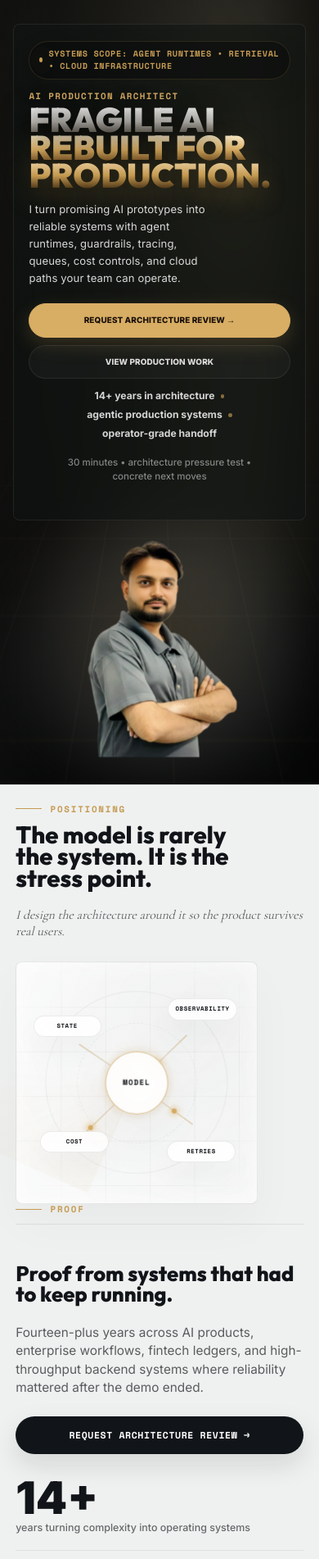
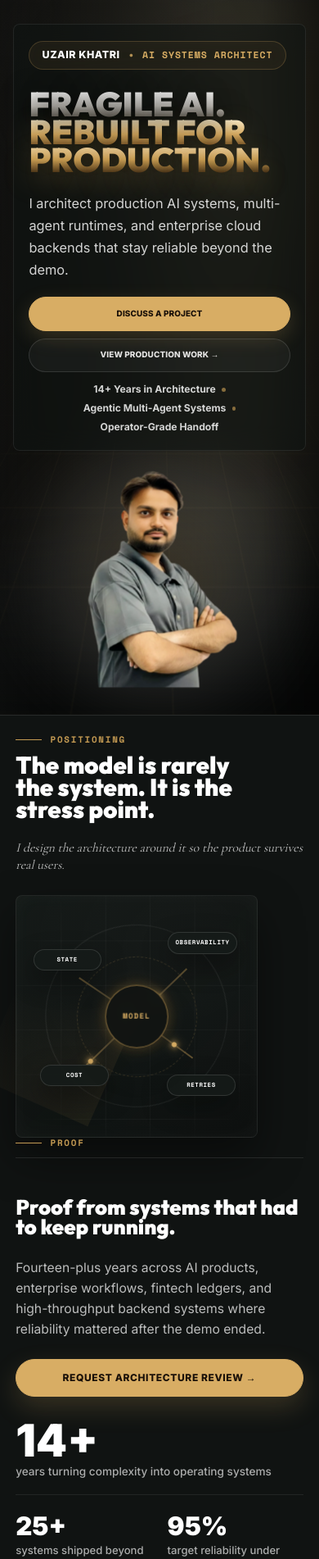
Before and after one commit to uzairkhatri/uzairkhatri, a Next.js app: page / in a window 390 px wide. Shown: the part 47-1949 px from the top of the page at 82% size. Built offline with nearby package versions, Linux system fonts and the light colour scheme.

Commit message:
feat(design): streamline hero narrative, eliminate white section interruption, elevate 3-part work disclosure, and add project stage selector

```diff
--- a/app/globals.css
+++ b/app/globals.css
@@ -651,6 +651,79 @@ code, pre, .tech-mono, .hero-availability, .hero-role small, .hero-microcopy {
   opacity: 0.26;
 }
 
+.hero-identity-row {
+  display: inline-flex;
+  align-items: center;
+  gap: 0.65rem;
+  margin-bottom: 0.85rem;
+  padding: 0.45rem 0.95rem;
+  border-radius: 999px;
+  background: rgba(197, 155, 83, 0.08);
+  border: 1px solid rgba(216, 173, 100, 0.22);
+  backdrop-filter: blur(10px);
+  width: fit-content;
+}
+
+.hero-identity-name {
+  color: #ffffff;
+  font-family: var(--font-inter), sans-serif;
+  font-size: clamp(0.78rem, 0.9vw, 0.88rem);
+  font-weight: 750;
+  letter-spacing: 0.04em;
+  text-transform: uppercase;
+}
+
+.hero-identity-sep {
+  color: var(--gold-bright);
+  font-size: 0.75rem;
+  opacity: 0.8;
+}
+
+.hero-identity-role {
+  color: var(--gold-bright);
+  font-family: var(--font-space-mono), monospace;
+  font-size: clamp(0.72rem, 0.82vw, 0.82rem);
+  font-weight: 700;
+  letter-spacing: 0.08em;
+  text-transform: uppercase;
+}
+
+.hero-thesis {
+  margin: 1.1rem 0 0;
+  max-width: 38rem;
+  color: rgba(255, 255, 255, 0.82);
+  font-family: var(--font-inter), sans-serif;
+  font-size: clamp(1.02rem, 1.15vw, 1.18rem);
+  font-weight: 400;
+  line-height: 1.65;
+  letter-spacing: 0;
+}
+
+.hero-secondary-btn {
+  display: inline-flex;
+  min-height: 2.85rem;
+  align-items: center;
+  justify-content: center;
+  border: 1px solid rgba(255, 255, 255, 0.12) !important;
+  border-radius: 999px;
+  padding: 0 1.4rem;
+  color: rgba(255, 255, 255, 0.88) !important;
+  background: rgba(255, 255, 255, 0.04) !important;
+  font-family: var(--font-inter), sans-serif;
+  font-size: clamp(0.75rem, 0.8vw, 0.82rem);
+  font-weight: 650;
+  letter-spacing: 0.02em;
+  box-shadow: none !important;
+  transition: all 0.25s cubic-bezier(0.22, 1, 0.36, 1);
+}
+
+.hero-secondary-btn:hover {
+  background: rgba(255, 255, 255, 0.09) !important;
+  border-color: rgba(255, 255, 255, 0.3) !important;
+  color: #ffffff !important;
+  transform: translateY(-2px);
+}
+
 .hero-status-row {
   display: flex;
   flex-wrap: wrap;
--- a/components/AEOQuestions.tsx
+++ b/components/AEOQuestions.tsx
@@ -13,27 +13,27 @@ interface Capability {
 const capabilities: Capability[] = [
   {
     tag: "01 / Production AI",
-    title: "AI Services & Architectures",
+    title: "Production AI Systems",
     desc: "Transforming prototype LLM prompts into resilient enterprise systems. Specializing in multi-agent LangGraph runtimes, hybrid vector search (RAG), Pydantic deterministic guardrails, and model failover routines.",
     tags: ["LangGraph", "Vector RAG", "OpenAI / Claude", "Bedrock Failover", "LangSmith"]
   },
   {
-    tag: "02 / Agentic Operations",
-    title: "Autonomous AI Workflows",
-    desc: "Designing stateful, fault-isolated agent workflows with structured memory contracts, asynchronous worker queues, dead-letter retry buffers, and human-in-the-loop review gates.",
+    tag: "02 / Systems Topology",
+    title: "Enterprise Architecture",
+    desc: "Designing stateful, fault-isolated agent workflows and microservice topologies with structured memory contracts, asynchronous worker queues, dead-letter retry buffers, and comprehensive audit trails.",
     tags: ["State Machines", "Celery / Redis", "Dead-Letter Queues", "HITL Review", "Async Buses"]
   },
   {
-    tag: "03 / Scalable Platforms",
-    title: "SaaS Applications & Backends",
-    desc: "Engineering multi-tenant SaaS platforms with distributed concurrency safety (Redis Redlock), automated Stripe Connect payout reconciliation, high-throughput Postgres schemas, and cloud deployment.",
-    tags: ["Multi-Tenant", "Stripe Connect", "Redis Redlock", "FastAPI / Python", "AWS ECS / RDS"]
+    tag: "03 / 0 to 1 Execution",
+    title: "AI Product Engineering",
+    desc: "Engineering high-leverage AI products from 0 to 1 with distributed concurrency safety, automated monetization/billing ledgers, high-throughput database schemas, and intuitive operator controls.",
+    tags: ["Product 0 to 1", "Stripe Connect", "Redis Redlock", "FastAPI / Python", "AWS ECS / RDS"]
   },
   {
-    tag: "04 / App Layer",
-    title: "Production Web Platforms & App Layer",
-    desc: "Applying the same rigorous systems discipline to the client delivery surface. High-throughput Next.js 15 App Router, React 19 server-side streaming, real-time UI states, and sub-50ms global edge delivery.",
-    tags: ["Next.js 15", "React 19", "Edge Streaming", "Real-Time UI", "Cloudflare"]
+    tag: "04 / Cloud & Edge",
+    title: "Cloud & Platform Architecture",
+    desc: "Hardening platforms on AWS and modern cloud edge. High-throughput Next.js and FastAPI runtimes, Redis caching, global edge distribution, automated CI/CD, and sub-50ms latency.",
+    tags: ["AWS Cloud", "Edge Delivery", "Next.js / Python", "Sub-50ms TTFB", "Cloudflare"]
   }
 ];
 
@@ -73,13 +73,13 @@ export default function AEOQuestions() {
         <header className={styles.header}>
           <div className={styles.eyebrow}>
             <span className={styles.eyebrowDot} />
-            Specialized Engineering
+            High-Leverage Impact
           </div>
           <h2 className={styles.title}>
-            Core Capabilities: AI Services, SaaS & Web Engineering
+            Where I Create the Most Value
           </h2>
           <p className={styles.subtitle}>
-            Senior architectural judgment across four high-leverage domains, closing the gap between prototype demos and dependable enterprise production.
+            Senior architectural judgment across four high-stakes domains—closing the gap between promising AI prototypes and dependable enterprise production.
           </p>
         </header>
 
--- a/components/Landing.tsx
+++ b/components/Landing.tsx
@@ -126,11 +126,11 @@ export default function Landing() {
         <div className="hero-portrait-glow" />
         <div className="hero-blueprint-grid" />
 
-        {/* Docked Executive Architecture HUD Cards */}
+        {/* Minimalist Executive Architecture HUD Callouts */}
         <div className="hero-hud-card hud-top-left">
           <div className="hud-card-header">
             <span className="hud-status-dot gold" />
-            <span className="hud-card-tag">SYSTEM RUNTIME</span>
+            <span className="hud-card-tag">AGENT RUNTIME</span>
           </div>
           <strong className="hud-card-title">LangGraph Multi-Agent</strong>
           <span className="hud-card-sub">State Graphs &bull; Error Isolation</span>
@@ -141,44 +141,43 @@ export default function Landing() {
             <span className="hud-status-dot green" />
             <span className="hud-card-tag">PRODUCTION INFRA</span>
           </div>
-          <strong className="hud-card-title">FastAPI &bull; Vector &bull; AWS</strong>
-          <span className="hud-card-sub">Queue Buffering &bull; Latency Limits</span>
+          <strong className="hud-card-title">FastAPI &bull; Redis &bull; AWS</strong>
+          <span className="hud-card-sub">Queue Buffering &bull; Distributed Locks</span>
         </div>
 
-        <Image src={withBasePath("/img/profile/hero-portrait.webp")} alt="Uzair Khatri - AI Production Architect" fill sizes="(max-width: 900px) 82vw, 42vw" priority fetchPriority="high" />
+        <Image src={withBasePath("/img/profile/hero-portrait.webp")} alt="Uzair Khatri - AI Systems Architect" fill sizes="(max-width: 900px) 82vw, 42vw" priority fetchPriority="high" />
       </div>
 
       <div className="hero-content">
-        <div className="hero-status-row">
-          <div className="hero-telemetry-pill">
-            <span className="telemetry-pulse-gold" />
-            <span>Systems Scope: Agent Runtimes &bull; Retrieval &bull; Cloud Infrastructure</span>
-          </div>
+        <div className="hero-identity-row">
+          <span className="hero-identity-name">Uzair Khatri</span>
+          <span className="hero-identity-sep">&bull;</span>
+          <span className="hero-identity-role">AI Systems Architect</span>
         </div>
+
         <div className="hero-role">
-          <small>AI Production Architect</small>
           <h2>
-            <span>Fragile AI</span>
-            <span>rebuilt for</span>
-            <span>production.</span>
+            <span>Fragile AI.</span>
+            <span>Rebuilt for</span>
+            <span>Production.</span>
           </h2>
-          <span>
-            I turn promising AI prototypes into reliable systems with agent runtimes,
-            guardrails, tracing, queues, cost controls, and cloud paths your team can operate.
-          </span>
+          <p className="hero-thesis">
+            I architect production AI systems, multi-agent runtimes, and enterprise cloud backends that stay reliable beyond the demo.
+          </p>
         </div>
+
         <div className="hero-actions" aria-label="Hero actions">
           <a href={BOOKING_URL} target="_blank" rel="noreferrer" className="btn-3d-double">
-            <span className="btn-3d-text-primary">Request Architecture Review &rarr;</span>
+            <span className="btn-3d-text-primary">Discuss a Project</span>
           </a>
-          <a href="#work">View Production Work</a>
+          <a href="#work" className="hero-secondary-btn">View Production Work &rarr;</a>
         </div>
+
         <div className="hero-proof-row" aria-label="Proof points">
-          <span>14+ years in architecture</span>
-          <span>agentic production systems</span>
-          <span>operator-grade handoff</span>
+          <span>14+ Years in Architecture</span>
+          <span>Agentic Multi-Agent Systems</span>
+          <span>Operator-Grade Handoff</span>
         </div>
-        <p className="hero-microcopy">30 minutes &bull; architecture pressure test &bull; concrete next moves</p>
       </div>
     </section>
   );
--- a/components/ManifestoAndStats.module.css
+++ b/components/ManifestoAndStats.module.css
@@ -1,8 +1,8 @@
 .section {
   overflow: hidden;
-  background: #eff1f0;
-  padding: clamp(4rem, 6vw, 6.5rem) var(--page-pad);
-  border-top: 1px solid rgba(17, 20, 24, 0.08);
+  background: var(--graphite-deep);
+  padding: clamp(4.5rem, 6.5vw, 7rem) var(--page-pad);
+  border-top: 1px solid var(--hairline-dark);
 }
 
 .shell {
@@ -26,7 +26,7 @@
   align-content: start;
   gap: 2.5rem;
   padding-left: clamp(2rem, 4vw, 4rem);
-  border-left: 1px solid rgba(17, 20, 24, 0.08);
+  border-left: 1px solid var(--hairline-dark);
 }
 
 .eyebrow {
@@ -44,22 +44,22 @@
 .copy h2 {
   max-width: 14ch;
   margin: 0;
-  color: var(--ink);
+  color: #ffffff;
   font-family: var(--font-outfit), var(--font-inter), sans-serif;
   font-size: clamp(2.3rem, 4.2vw, 4.4rem);
-  font-weight: 800;
+  font-weight: 850;
   letter-spacing: 0;
-  line-height: 0.9;
+  line-height: 0.92;
 }
 
 .copy span {
   max-width: 34rem;
-  color: rgba(17, 20, 24, 0.68);
+  color: rgba(255, 255, 255, 0.72);
   font-family: var(--font-cormorant-garamond), Georgia, serif;
   font-weight: 400;
   font-size: clamp(1.25rem, 2vw, 1.9rem);
   font-style: italic;
-  line-height: 1.25;
+  line-height: 1.3;
 }
 
 .systemMap {
@@ -67,20 +67,18 @@
   width: min(100%, 34rem);
   aspect-ratio: 1;
   justify-self: start;
-  overflow: visible; /* Changed from hidden to allow Z-axis floating elements to render above boundaries */
-  border: 1px solid rgba(17, 20, 24, 0.08);
+  overflow: visible;
+  border: 1px solid rgba(255, 255, 255, 0.08);
   border-radius: 8px;
   background:
-    radial-gradient(circle at 50% 50%, rgba(197, 155, 83, 0.14), transparent 22%),
-    radial-gradient(circle at 70% 25%, rgba(17, 20, 24, 0.04), transparent 16rem),
-    linear-gradient(135deg, rgba(255, 255, 255, 0.8), rgba(255, 255, 255, 0.45));
+    radial-gradient(circle at 50% 50%, rgba(197, 155, 83, 0.12), transparent 28%),
+    radial-gradient(circle at 70% 25%, rgba(255, 255, 255, 0.02), transparent 16rem),
+    linear-gradient(135deg, rgba(20, 25, 23, 0.95), rgba(13, 16, 15, 0.85));
   box-shadow:
-    0 1.5rem 3.5rem rgba(17, 20, 24, 0.03),
-    inset 0 0 1.5rem rgba(255, 255, 255, 0.6);
-  backdrop-filter: blur(4px);
+    0 1.5rem 3.5rem rgba(0, 0, 0, 0.45),
+    inset 0 0 1.5rem rgba(255, 255, 255, 0.03);
+  backdrop-filter: blur(8px);
   margin-top: 1rem;
-
-  /* Preserve 3D context */
   transform-style: preserve-3d;
 }
 
@@ -90,13 +88,11 @@
   inset: 0;
   border-radius: 8px;
   background-image:
-    linear-gradient(rgba(17, 20, 24, 0.035) 1px, transparent 1px),
-    linear-gradient(90deg, rgba(17, 20, 24, 0.035) 1px, transparent 1px);
+    linear-gradient(rgba(255, 255, 255, 0.035) 1px, transparent 1px),
+    linear-gradient(90deg, rgba(255, 255, 255, 0.035) 1px, transparent 1px);
   background-size: 3.4rem 3.4rem;
   mask-image: radial-gradient(circle at 50% 50%, #000 0 62%, transparent 88%);
   z-index: 1;
-
-  /* Pushed back in Z */
   transform: translateZ(-20px);
 }
 
@@ -108,7 +104,7 @@
   width: 100%;
   height: 100%;
   border-radius: 8px;
-  background: conic-gradient(from 0deg, rgba(197, 155, 83, 0.05) 0deg, transparent 80deg);
+  background: conic-gradient(from 0deg, rgba(197, 155, 83, 0.08) 0deg, transparent 80deg);
   transform-origin: center center;
   animation: rotate-cw-3d-glow 12s infinite linear;
   pointer-events: none;
@@ -120,7 +116,7 @@
 .orbitInner {
   position: absolute;
   inset: 12%;
-  border: 1px solid rgba(17, 20, 24, 0.06);
+  border: 1px solid rgba(255, 255, 255, 0.08);
   border-radius: 50%;
   z-index: 2;
   transform-style: preserve-3d;
@@ -134,7 +130,7 @@
 .orbitMiddle {
   inset: 25%;
   border-style: dashed;
-  border-color: rgba(17, 20, 24, 0.05);
+  border-color: rgba(216, 173, 100, 0.18);
   transform: translateZ(10px);
   animation: rotate-ccw-3d 26s infinite linear;
 }
@@ -142,11 +138,11 @@
 .orbitInner {
   inset: 38.5%;
   border: 1.5px solid rgba(197, 155, 83, 0.52);
-  background: rgba(255, 255, 255, 0.42);
-  backdrop-filter: blur(4px);
+  background: rgba(197, 155, 83, 0.08);
+  backdrop-filter: blur(6px);
   box-shadow:
-    0 0 15px rgba(197, 155, 83, 0.22),
-    inset 0 0 15px rgba(197, 155, 83, 0.22);
+    0 0 20px rgba(197, 155, 83, 0.25),
+    inset 0 0 20px rgba(197, 155, 83, 0.15);
   border-radius: 50%;
   transform: translateZ(20px);
   animation: pulse-scale-3d 4s infinite ease-in-out;
@@ -163,7 +159,7 @@
   width: 29%;
   height: 1.5px;
   transform-origin: left center;
-  background: linear-gradient(90deg, rgba(17, 20, 24, 0.05) 0%, rgba(197, 155, 83, 0.35) 100%);
+  background: linear-gradient(90deg, rgba(255, 255, 255, 0.05) 0%, rgba(197, 155, 83, 0.45) 100%);
   z-index: 2;
 }
 
@@ -183,8 +179,6 @@
     0 0 12px var(--gold-bright);
   animation: signal-flow 4.2s infinite linear;
   opacity: 0;
-
-  /* Render signals slightly above paths */
   transform: translateZ(2px);
 }
 
@@ -214,34 +208,32 @@
   width: 6.5rem;
   height: 6.5rem;
   transform: translate(-50%, -50%) translateZ(40px);
-  border: 1.5px solid rgba(197, 155, 83, 0.62);
-  background: rgba(255, 255, 255, 0.9);
-  backdrop-filter: blur(8px);
-  color: var(--ink);
+  border: 1.5px solid rgba(216, 173, 100, 0.8);
+  background: rgba(16, 20, 18, 0.95);
+  backdrop-filter: blur(10px);
+  color: var(--gold-bright);
   font-family: var(--font-space-mono), monospace;
   font-size: 0.78rem;
   font-weight: 700;
   letter-spacing: 0.12em;
-  box-shadow: 0 1.5rem 4rem rgba(17, 20, 24, 0.06);
+  box-shadow: 0 1rem 3rem rgba(0, 0, 0, 0.6), 0 0 24px rgba(216, 173, 100, 0.2);
   animation: pulse-glow 3.5s infinite ease-in-out;
   z-index: 5;
 }
 
 .node {
   min-width: 7.8rem;
-  border: 1px solid rgba(17, 20, 24, 0.08);
-  background: rgba(255, 255, 255, 0.82);
-  backdrop-filter: blur(10px);
+  border: 1px solid rgba(255, 255, 255, 0.12);
+  background: rgba(22, 27, 25, 0.9);
+  backdrop-filter: blur(12px);
   padding: 0.72rem 0.95rem;
-  color: var(--ink);
+  color: #ffffff;
   font-family: var(--font-space-mono), monospace;
   font-size: 0.64rem;
   font-weight: 700;
   letter-spacing: 0.08em;
   text-align: center;
-  box-shadow: 0 1rem 2.2rem rgba(17, 20, 24, 0.04);
-
-  /* 3D configurations */
+  box-shadow: 0 0.8rem 2rem rgba(0, 0, 0, 0.4);
   transform-style: preserve-3d;
   transform: translateZ(65px);
   transition: transform 0.4s cubic-bezier(0.22, 1, 0.36, 1), border-color 0.4s ease, color 0.4s ease, background-color 0.4s ease, box-shadow 0.4s ease;
@@ -249,14 +241,13 @@
 }
 
 .node:hover {
-  /* Dynamic pop-out and scale outward in 3D perspective space */
   transform: translateY(-5px) translateZ(90px) scale(1.06);
-  border-color: var(--gold);
-  color: var(--gold);
-  background: #ffffff;
+  border-color: var(--gold-bright);
+  color: var(--gold-bright);
+  background: rgba(28, 35, 32, 0.98);
   box-shadow:
-    0 0.5rem 1.8rem rgba(197, 155, 83, 0.22),
-    0 1.2rem 3rem rgba(17, 20, 24, 0.07);
+    0 0.5rem 2rem rgba(197, 155, 83, 0.3),
+    0 1.2rem 3rem rgba(0, 0, 0, 0.6);
 }
 
 /* Orbit-preserving 3D keyframes */
@@ -288,9 +279,10 @@
 .hudLabel {
   right: 1rem;
   bottom: 1rem;
-  border: 1px solid rgba(197, 155, 83, 0.25);
+  border: 1px solid rgba(197, 155, 83, 0.35);
+  background: rgba(13, 16, 15, 0.7);
   padding: 0.42rem 0.62rem;
-  color: #70501a;
+  color: var(--gold-bright);
   font-family: var(--font-space-mono), monospace;
   font-size: 0.54rem;
   font-weight: 700;
@@ -309,19 +301,19 @@
   margin: 0;
   font-family: var(--font-outfit), var(--font-inter), sans-serif;
   font-size: clamp(1.8rem, 3.2vw, 3.2rem);
-  font-weight: 800;
+  font-weight: 850;
   line-height: 0.95;
-  color: var(--ink);
+  color: #ffffff;
   letter-spacing: 0;
 }
 
 .description {
   max-width: 32rem;
   margin: 0;
-  color: rgba(17, 20, 24, 0.68);
+  color: rgba(255, 255, 255, 0.72);
   font-family: var(--font-inter), sans-serif;
-  font-size: clamp(0.96rem, 1.05vw, 1.1rem);
-  line-height: 1.45;
+  font-size: clamp(0.98rem, 1.1vw, 1.12rem);
+  line-height: 1.6;
 }
 
 .cta {
@@ -331,22 +323,23 @@
   justify-content: center;
   min-height: 2.85rem;
   border-radius: 999px;
-  background: var(--ink);
+  background: var(--gold-bright);
+  border: 1px solid var(--gold-bright);
   padding: 0 1.5rem;
-  color: var(--paper);
-  font-family: var(--font-space-mono), monospace;
-  font-size: 0.72rem;
-  font-weight: 700;
+  color: #1a1008;
+  font-family: var(--font-inter), sans-serif;
+  font-size: 0.75rem;
+  font-weight: 800;
   text-transform: uppercase;
   letter-spacing: 0.05em;
-  box-shadow: 0 0.8rem 2rem rgba(17, 20, 24, 0.12);
+  box-shadow: 0 0.8rem 2rem rgba(216, 173, 100, 0.2);
   transition: transform 0.25s ease, background-color 0.25s ease, box-shadow 0.25s ease;
 }
 
 .cta:hover {
   transform: translateY(-2px);
-  background-color: var(--gold);
-  box-shadow: 0 1.2rem 2.4rem rgba(17, 20, 24, 0.16);
+  background-color: #e5be7a;
+  box-shadow: 0 1.2rem 2.4rem rgba(216, 173, 100, 0.35);
 }
 
 .graphContainer {
@@ -377,7 +370,7 @@
 .highlightStat {
   display: grid;
   gap: 0.35rem;
-  border-bottom: 1px solid rgba(17, 20, 24, 0.07);
+  border-bottom: 1px solid rgba(255, 255, 255, 0.08);
   padding-bottom: 1.8rem;
   transition: transform 0.3s cubic-bezier(0.25, 0.46, 0.45, 0.94);
 }
@@ -387,7 +380,7 @@
 }
 
 .highlightValue {
-  color: var(--ink);
+  color: #ffffff;
   font-family: var(--font-inter), sans-serif;
   font-size: clamp(3.8rem, 7.5vw, 6.2rem);
   font-weight: 950;
@@ -396,13 +389,13 @@
 }
 
 .highlightLabel {
-  color: rgba(17, 20, 24, 0.62);
+  color: rgba(255, 255, 255, 0.65);
   font-family: var(--font-inter), sans-serif;
-  font-size: 0.78rem;
+  font-size: 0.85rem;
   font-weight: 450;
   letter-spacing: 0;
-  line-height: 1.35;
-  text-transform: lowercase;
+  line-height: 1.4;
+  text-transform: none;
 }
 
 .grid {
@@ -422,7 +415,7 @@
 }
 
 .gridValue {
-  color: var(--ink);
+  color: #ffffff;
   font-family: var(--font-inter), sans-serif;
   font-size: clamp(2rem, 3.8vw, 3rem);
   font-weight: 950;
@@ -431,13 +424,13 @@
 }
 
 .linkLabel {
-  color: rgba(17, 20, 24, 0.62);
+  color: rgba(255, 255, 255, 0.65);
   font-family: var(--font-inter), sans-serif;
-  font-size: 0.72rem;
+  font-size: 0.82rem;
   font-weight: 450;
   letter-spacing: 0;
-  line-height: 1.35;
-  text-transform: lowercase;
+  line-height: 1.4;
+  text-transform: none;
 }
 
 /* KEYFRAMES */
@@ -467,7 +460,7 @@
     border-color: rgba(197, 155, 83, 0.62);
   }
   50% {
-    box-shadow: 0 0 2rem rgba(197, 155, 83, 0.45), 0 1.5rem 4rem rgba(17, 20, 24, 0.12);
+    box-shadow: 0 0 2rem rgba(197, 155, 83, 0.45), 0 1.5rem 4rem rgba(0, 0, 0, 0.4);
     border-color: var(--gold-bright);
   }
 }
@@ -489,7 +482,7 @@
   .rightColumn {
     padding-left: 0;
     border-left: none;
-    border-top: 1px solid rgba(17, 20, 24, 0.08);
+    border-top: 1px solid var(--hairline-dark);
     padding-top: 4.5rem;
   }
 }
--- a/components/SelectedWork.tsx
+++ b/components/SelectedWork.tsx
@@ -444,10 +444,12 @@ export default function SelectedWork() {
 
                   <div className={styles.blockRow}>
                     <div className={styles.block}>
+                      <span className={styles.blockKicker}>01 / Problem</span>
                       <h4>The Scale Challenge</h4>
                       <p>{activeProject.challenge}</p>
                     </div>
                     <div className={styles.block}>
+                      <span className={styles.blockKicker}>02 / Architecture</span>
                       <h4>The Architectural Solution</h4>
                       <p>{activeProject.solution}</p>
                     </div>
@@ -473,6 +475,7 @@ export default function SelectedWork() {
                   </div>
 
                   <div className={styles.metricPanel}>
+                    <span className={styles.blockKicker}>03 / Outcome</span>
                     <h4>Outcome Impact</h4>
                     <strong>{activeProject.metric[0]}</strong>
                     <span>{activeProject.metric[1]}</span>
```
Also changed, not shown: components/About.module.css (+43 -0 lines), components/About.tsx (+15 -4 lines), components/Contact.module.css (+47 -0 lines), components/Contact.tsx (+26 -3 lines), components/SelectedWork.module.css (+12 -0 lines).
